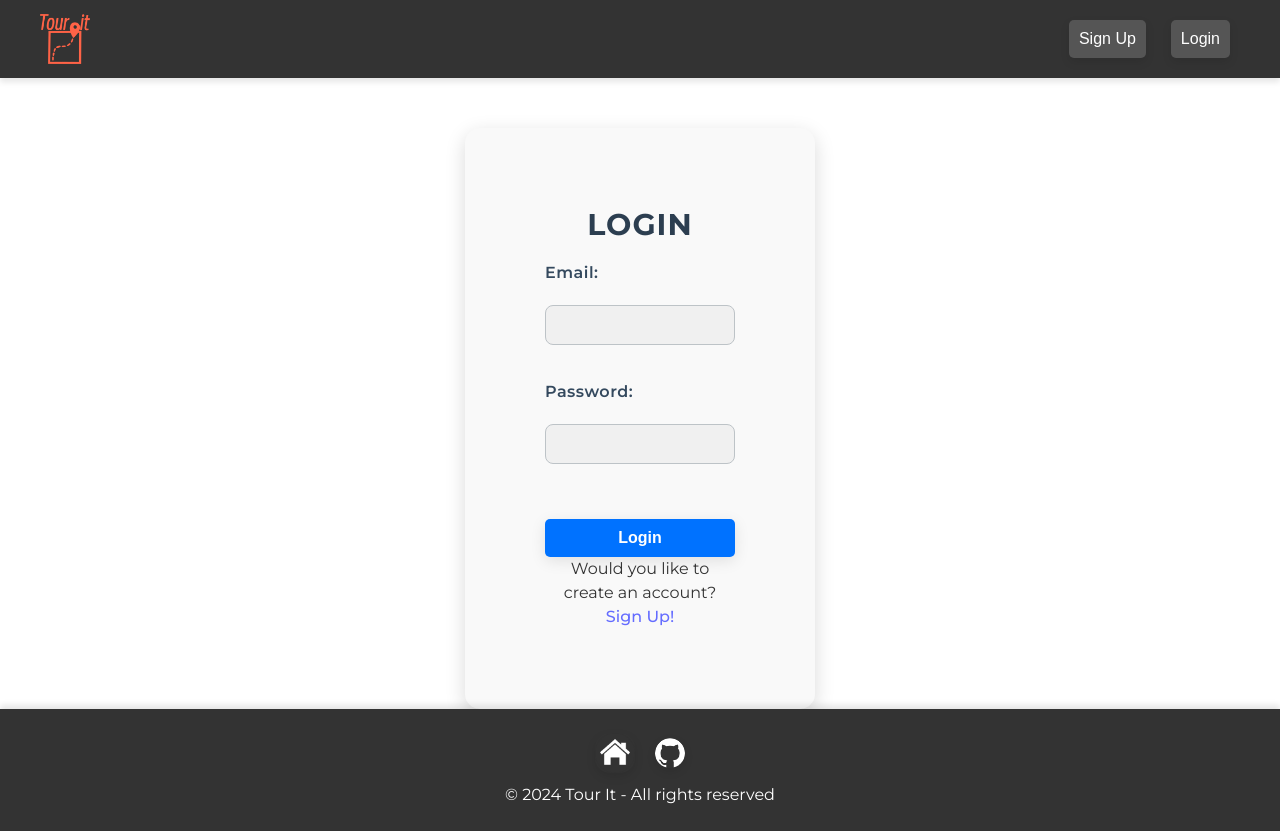
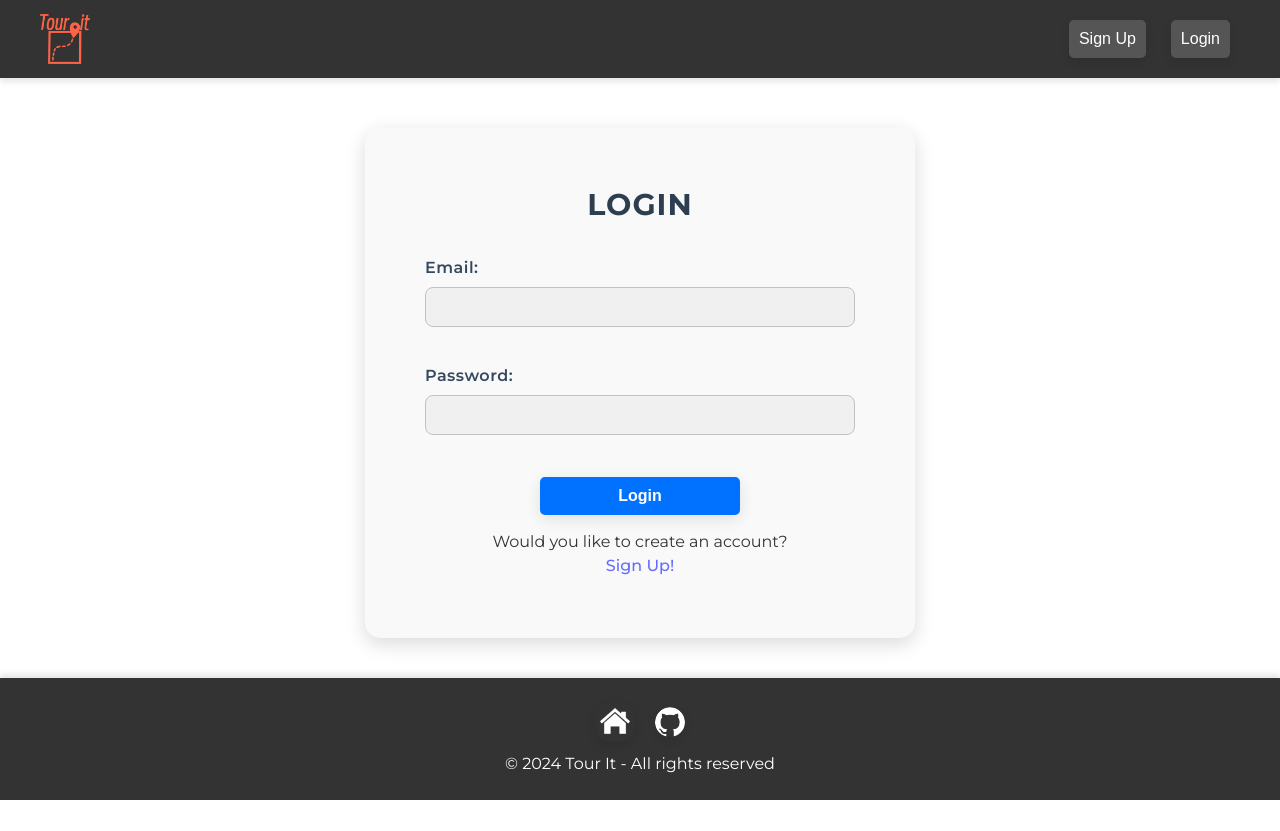
Before and after one commit to tour-it-planner/tour-it-frontend, a React (Vite) app: page /login in a window 1280 px wide. After the commit the page ends 800 px from the top, so only its background shows below. Built offline with nearby package versions, Linux system fonts and the light colour scheme; no server answers.

Commit message:
adjust login and signup page

```diff
--- a/src/index.css
+++ b/src/index.css
@@ -204,11 +204,10 @@ nav.scrolled {
 
 .SignupPage, .LoginPage {
   background-color: #f9f9f9;
-  padding: 10vh;
-  max-width: 1200px;
+  padding: 60px;
   border-radius: 15px;
   box-shadow: 0 6px 20px rgba(0, 0, 0, 0.15);
-  max-width: 350px;
+  max-width: 550px;
   width: 100%;
   margin: 50px auto 0;
   text-align: center;
@@ -236,12 +235,14 @@ nav.scrolled {
   display: flex;
   flex-direction:column;
   align-content: center;
+  gap: 2px !important;
 }
 
 /* Labels */
 .SignupPage label, .LoginPage label {
   text-align: left;
   margin-bottom: 5px;
+  margin-top: 15px;
   color: #34495e;
   font-weight: 600;
   font-size: 16px;
@@ -271,6 +272,7 @@ nav.scrolled {
 .SignupPage button, .LoginPage button {
   background-color: #3498db;
   color: white;
+  margin-bottom: 15px !important;
   border: none;
   padding: 15px 30px;
   border-radius: 10px;
@@ -278,6 +280,8 @@ nav.scrolled {
   cursor: pointer;
   font-weight: 600;
   transition: background-color 0.3s ease, box-shadow 0.3s ease;
+  display: block;
+  margin: 0 auto;
 }
 
 /* Submit Button Hover */
```
